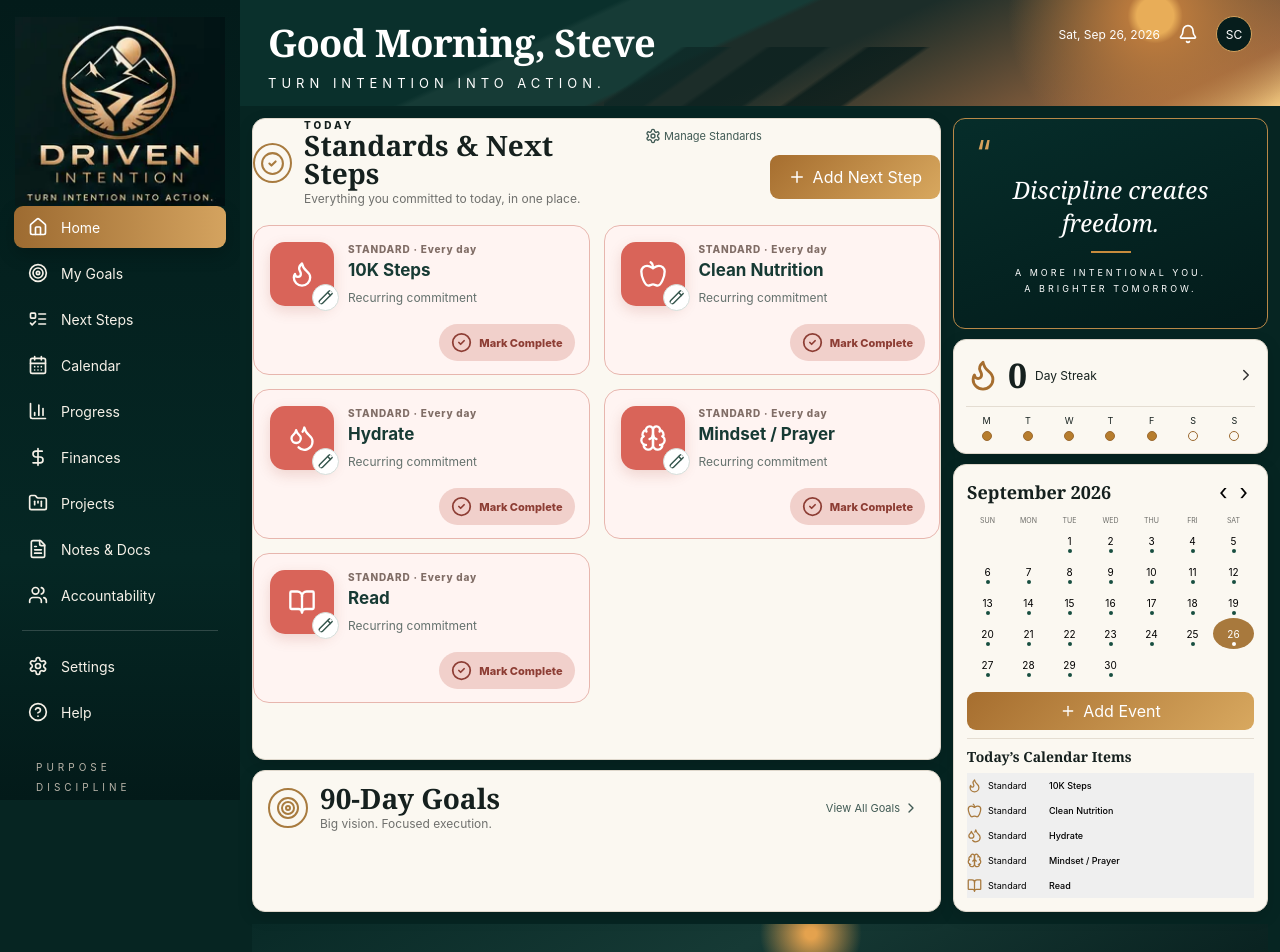
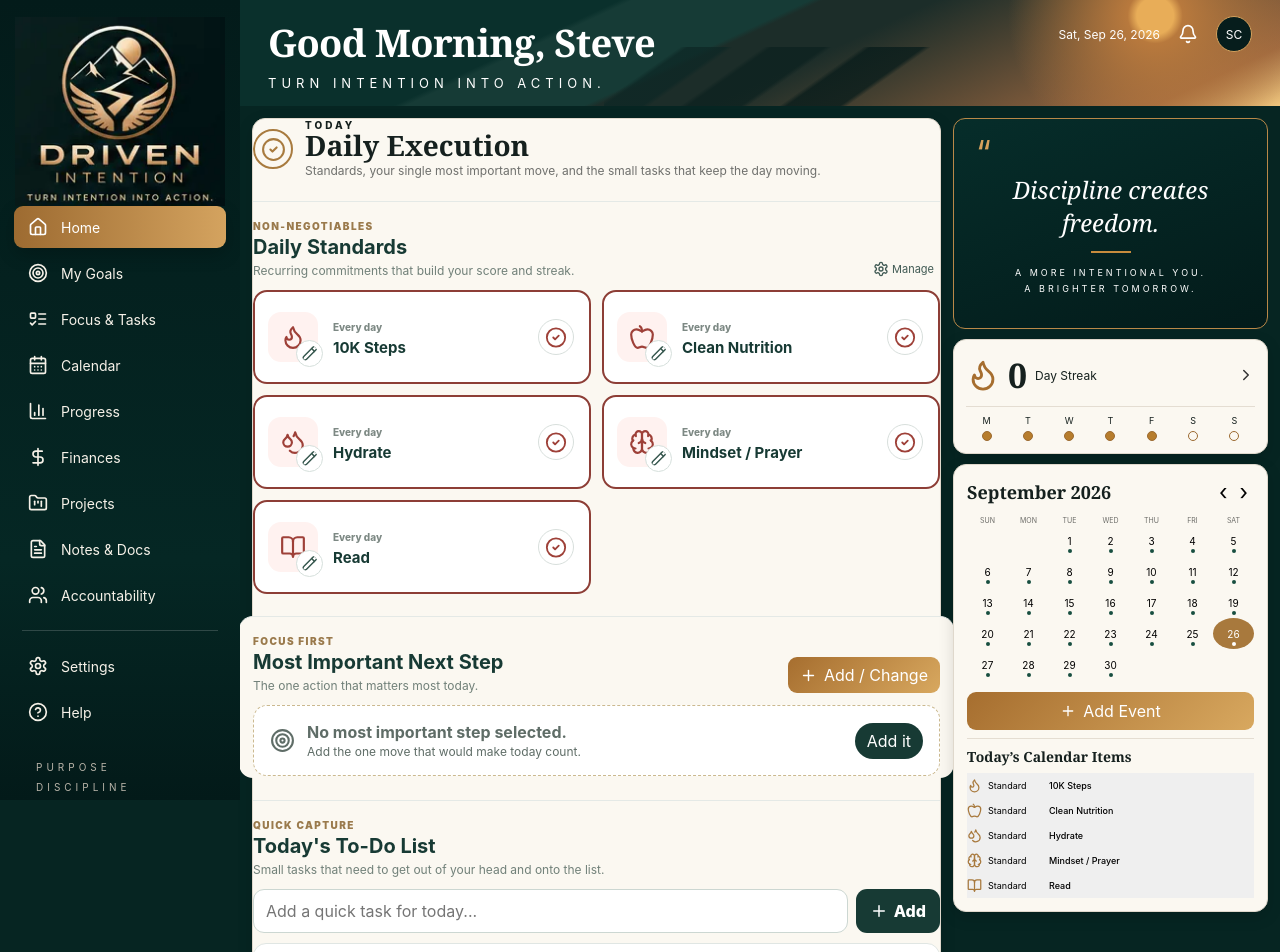
Before and after one commit to stevecrabb82/driven-intention-app, a React (Vite) app: page / in a window 1280 px wide. Shown: the top 952 px of the page. Built offline with nearby package versions, Linux system fonts and the light colour scheme.

Commit message:
Refine daily execution dashboard
Separate recurring standards, the most important next step, and quick daily to-dos with clearer completion styling.

```diff
--- a/src/App.jsx
+++ b/src/App.jsx
@@ -111,10 +111,16 @@ export default function App() {
   const [activePage, setActivePage] = useState("home");
   const [stepEditor, setStepEditor] = useState(null);
   const [standardsEditor, setStandardsEditor] = useState(null);
+  const [quickTodoText, setQuickTodoText] = useState("");
+  const [quickTodos, setQuickTodos] = useState(() => {
+    try { return JSON.parse(localStorage.getItem("driven-intention-quick-todos")) || []; }
+    catch { return []; }
+  });
 
   useEffect(() => localStorage.setItem("driven-intention-goals", JSON.stringify(goals)), [goals]);
   useEffect(() => localStorage.setItem("driven-intention-standards", JSON.stringify(standards)), [standards]);
   useEffect(() => localStorage.setItem("driven-intention-events", JSON.stringify(events)), [events]);
+  useEffect(() => localStorage.setItem("driven-intention-quick-todos", JSON.stringify(quickTodos)), [quickTodos]);
 
   const incompleteGoalMoves = useMemo(
     () => goals.flatMap(g => g.priorities.filter(p => !p.done).map(p => ({
@@ -132,18 +138,30 @@ export default function App() {
     const scheduledSourceIds = new Set(todayEvents.map(e => e.sourcePriorityId).filter(Boolean));
     const scheduled = todayEvents.map(e => {
       const g = goals.find(x => x.id === e.goalId);
+      const sourcePriority = g?.priorities.find(p => p.id === e.sourcePriorityId);
       return {
         id: e.id, text: e.title, type: "event", category: g?.category || "personal",
         goalTitle: g?.title || "Calendar", progress: g?.progress || 0, time: e.time || "",
         sourcePriorityId: e.sourcePriorityId || "", goalId: e.goalId || "", duration: e.duration || 30,
-        reminder: e.reminder || "15", repeat: e.repeat || "none", done: Boolean(e.done), date: e.date
+        reminder: e.reminder || "15", repeat: e.repeat || "none", done: Boolean(e.done), date: e.date,
+        priority: sourcePriority?.priority || e.priority || "normal"
       };
     });
     const unscheduled = goals.flatMap(g => g.priorities
       .filter(p => !scheduledSourceIds.has(p.id) && (!p.date || p.date === dateKey(today)) && (!p.done || p.completedDate === dateKey(today)))
       .map(p => ({...p, type:"goal", goalId:g.id, goalTitle:g.title, category:g.category, progress:g.progress})));
-    return [...scheduled, ...unscheduled].slice(0, 3);
+    return [...scheduled, ...unscheduled];
   }, [todayEvents, goals]);
+
+  const mostImportantMove = useMemo(
+    () => topMoves.find(m => m.priority === "top3" && !m.done) || topMoves.find(m => !m.done) || topMoves.find(m => m.priority === "top3") || topMoves[0] || null,
+    [topMoves]
+  );
+
+  const todaysQuickTodos = useMemo(
+    () => quickTodos.filter(t => t.date === dateKey(today)),
+    [quickTodos]
+  );
 
   const todayKey = dateKey(today);
 
@@ -322,7 +340,7 @@ export default function App() {
       const base = {
         id: crypto.randomUUID(), sourcePriorityId: step.id, title: step.text.trim(),
         date: step.date, time: step.time || "", duration: Number(step.duration) || 30,
-        goalId: step.goalId, reminder: step.reminder, repeat: step.repeat, done:false
+        goalId: step.goalId, reminder: step.reminder, repeat: step.repeat, priority: step.priority, done:false
       };
       const generated = [base];
       if (step.repeat === "weekly") {
@@ -354,6 +372,28 @@ export default function App() {
     if (step.reminder !== "none") requestNotifications();
     scheduleLocalReminder(step);
     setStepEditor(null);
+  }
+
+  function addQuickTodo() {
+    const text = quickTodoText.trim();
+    if (!text) return;
+    setQuickTodos(old => [...old, {id:crypto.randomUUID(), text, date:dateKey(today), done:false}]);
+    setQuickTodoText("");
+  }
+
+  function toggleQuickTodo(id) {
+    setQuickTodos(old => old.map(t => t.id === id ? {...t, done:!t.done} : t));
+  }
+
+  function editQuickTodo(todo) {
+    const next = prompt("Edit to-do", todo.text);
+    if (next === null) return;
+    const text = next.trim();
+    if (!text) {
+      setQuickTodos(old => old.filter(t => t.id !== todo.id));
+      return;
+    }
+    setQuickTodos(old => old.map(t => t.id === todo.id ? {...t, text} : t));
   }
 
   function saveGoal(goal) {
@@ -445,7 +485,7 @@ export default function App() {
         <nav className="main-nav">
           <button className={activePage==="home"?"nav-active":""} onClick={()=>setActivePage("home")}><Home size={20}/> Home</button>
           <button className={activePage==="goals"?"nav-active":""} onClick={()=>setActivePage("goals")}><Target size={20}/> My Goals</button>
-          <button className={activePage==="steps"?"nav-active":""} onClick={()=>setActivePage("steps")}><ListTodo size={20}/> Next Steps</button>
+          <button className={activePage==="steps"?"nav-active":""} onClick={()=>setActivePage("steps")}><ListTodo size={20}/> Focus & Tasks</button>
           <button className={activePage==="calendar"?"nav-active":""} onClick={()=>setActivePage("calendar")}><CalendarDays size={20}/> Calendar</button>
           <button className={activePage==="progress"?"nav-active":""} onClick={()=>setActivePage("progress")}><BarChart3 size={20}/> Progress</button>
           <button className={activePage==="finances"?"nav-active":""} onClick={()=>setActivePage("finances")}><DollarSign size={20}/> Finances</button>
@@ -484,53 +524,83 @@ export default function App() {
                 <div className="heading-icon"><CheckCircle2 size={25}/></div>
                 <div>
                   <p>TODAY</p>
-                  <h2>Standards & Next Steps</h2>
-                  <span>Everything you committed to today, in one place.</span>
-                </div>
-                <div className="daily-actions-buttons">
-                  <button className="text-btn" onClick={() => setStandardsEditor("all")}><Settings size={16}/> Manage Standards</button>
-                  <button className="gold-btn" onClick={() => newStep()}><Plus size={18}/> Add Next Step</button>
+                  <h2>Daily Execution</h2>
+                  <span>Standards, your single most important move, and the small tasks that keep the day moving.</span>
                 </div>
               </div>
 
-              <div className="daily-action-grid">
+              <div className="daily-subsection">
+                <div className="daily-subsection-head">
+                  <div><small>NON-NEGOTIABLES</small><h3>Daily Standards</h3><span>Recurring commitments that build your score and streak.</span></div>
+                  <button className="text-btn" onClick={() => setStandardsEditor("all")}><Settings size={16}/> Manage</button>
+                </div>
+                <div className="standards-focus-grid">
                   {standardsForToday.map(s => {
                     const done = standardDone(s);
                     const linkedGoal = goals.find(g => g.id === s.goalId);
                     return (
-                    <article key={"standard-"+s.id} className={"daily-action-card standard-action " + (done ? "is-complete" : "is-incomplete")}>
-                      <button className="daily-action-icon" onClick={() => setStandardsEditor(s.id)} title="Edit this standard">
-                        <StandardIcon type={s.icon} size={28}/>
-                        <Pencil size={13} className="icon-edit-mark"/>
+                      <article key={"standard-"+s.id} className={"focus-standard-card " + (done ? "is-complete" : "is-incomplete")}>
+                        <button className="focus-status-icon" onClick={() => setStandardsEditor(s.id)} title="Edit this standard">
+                          <StandardIcon type={s.icon} size={26}/>
+                          <Pencil size={12} className="icon-edit-mark"/>
                         </button>
-                      <button className="daily-action-copy daily-action-edit-zone" onClick={() => setStandardsEditor(s.id)} title="Edit this standard">
-                        <small>STANDARD · {standardScheduleLabel(s)}</small>
-                        <h3>{s.text}</h3>
-                        <p>{linkedGoal ? <>Moves toward: <b>{linkedGoal.title}</b></> : "Recurring commitment"}</p>
+                        <button className="focus-card-copy" onClick={() => setStandardsEditor(s.id)}>
+                          <small>{standardScheduleLabel(s)}</small>
+                          <h4>{s.text}</h4>
+                          {linkedGoal && <p>{linkedGoal.title}</p>}
                         </button>
-                      <button className="daily-complete-btn" onClick={() => toggleStandardCompletion(s.id)}>
-                        <CheckCircle2 size={21}/>{done ? "Complete" : "Mark Complete"}
+                        <button className="focus-check-btn" onClick={() => toggleStandardCompletion(s.id)} aria-label={done ? "Mark incomplete" : "Mark complete"}>
+                          <CheckCircle2 size={23}/>
                         </button>
                       </article>
                     );
                   })}
-                {topMoves.map(move => (
-                  <article key={"move-"+move.id} className={"daily-action-card next-step-action " + (move.done ? "is-complete" : "is-incomplete")}>
-                    <button className="daily-action-icon" onClick={() => editMove(move)} title="Edit this next step">
-                      {move.type === "event" ? <CalendarDays size={28}/> : move.category === "health" ? <Dumbbell size={28}/> : move.category === "personal" ? <BookOpen size={28}/> : <BriefcaseBusiness size={28}/>}
-                      <Pencil size={13} className="icon-edit-mark"/>
+                </div>
+              </div>
+
+              <div className="daily-subsection important-subsection">
+                <div className="daily-subsection-head">
+                  <div><small>FOCUS FIRST</small><h3>Most Important Next Step</h3><span>The one action that matters most today.</span></div>
+                  <button className="gold-btn small-gold-btn" onClick={() => newStep()}><Plus size={17}/> Add / Change</button>
+                </div>
+                {mostImportantMove ? (
+                  <article className={"most-important-card " + (mostImportantMove.done ? "is-complete" : "is-incomplete")}>
+                    <button className="focus-status-icon" onClick={() => editMove(mostImportantMove)}>
+                      {mostImportantMove.type === "event" ? <CalendarDays size={29}/> : mostImportantMove.category === "health" ? <Dumbbell size={29}/> : mostImportantMove.category === "personal" ? <BookOpen size={29}/> : <Target size={29}/>}
+                      <Pencil size={12} className="icon-edit-mark"/>
                     </button>
-                    <button className="daily-action-copy daily-action-edit-zone" onClick={() => editMove(move)} title="Edit this next step">
-                      <small>NEXT STEP · {categories.find(c => c.id === move.category)?.label || "Personal"}</small>
-                      <h3>{move.text}</h3>
-                      <p>Moves toward: <b>{move.goalTitle}</b>{move.time ? <> · {move.time}</> : null}</p>
+                    <button className="most-important-copy" onClick={() => editMove(mostImportantMove)}>
+                      <small>{categories.find(c => c.id === mostImportantMove.category)?.label || "Personal"} · {mostImportantMove.time || "Today"}</small>
+                      <h3>{mostImportantMove.text}</h3>
+                      <p>Moves toward: <b>{mostImportantMove.goalTitle}</b></p>
                     </button>
-                    <button className="daily-complete-btn" onClick={() => completeMove(move)}>
-                      <CheckCircle2 size={21}/>{move.done ? "Complete" : "Mark Complete"}
+                    <button className="most-important-complete" onClick={() => completeMove(mostImportantMove)}>
+                      <CheckCircle2 size={21}/>{mostImportantMove.done ? "Complete" : "Mark Complete"}
                     </button>
                   </article>
+                ) : (
+                  <div className="empty-important"><Target size={25}/><div><b>No most important step selected.</b><span>Add the one move that would make today count.</span></div><button onClick={() => newStep()}>Add it</button></div>
+                )}
+              </div>
+
+              <div className="daily-subsection todo-subsection">
+                <div className="daily-subsection-head">
+                  <div><small>QUICK CAPTURE</small><h3>Today's To-Do List</h3><span>Small tasks that need to get out of your head and onto the list.</span></div>
+                </div>
+                <div className="quick-todo-add">
+                  <input value={quickTodoText} onChange={e=>setQuickTodoText(e.target.value)} onKeyDown={e=>e.key==="Enter"&&addQuickTodo()} placeholder="Add a quick task for today..."/>
+                  <button onClick={addQuickTodo}><Plus size={18}/> Add</button>
+                </div>
+                <div className="quick-todo-list">
+                  {todaysQuickTodos.map(todo => (
+                    <div className={"quick-todo-row "+(todo.done?"done":"")} key={todo.id}>
+                      <button className="todo-check" onClick={()=>toggleQuickTodo(todo.id)}><CheckCircle2 size={21}/></button>
+                      <button className="todo-text" onClick={()=>editQuickTodo(todo)}>{todo.text}</button>
+                      <button className="todo-edit" onClick={()=>editQuickTodo(todo)}><Pencil size={16}/></button>
+                    </div>
                   ))}
-                {!standardsForToday.length && !topMoves.length && <div className="clear-card"><CheckCircle2 size={34}/><b>You’re clear for today.</b><span>Add a standard or next step to get started.</span></div>}
+                  {!todaysQuickTodos.length && <p className="no-items">No extra to-dos yet. Keep this list light.</p>}
+                </div>
               </div>
             </section>
 
@@ -631,7 +701,7 @@ export default function App() {
           </section>
         ) : activePage === "steps" ? (
           <section className="page-shell">
-            <div className="page-title"><div><p>ACTION</p><h2>Next Steps</h2><span>Every action stays connected to the goal it moves forward.</span></div><button className="gold-btn" onClick={()=>newStep()}><Plus size={18}/> Add Next Step</button></div>
+            <div className="page-title"><div><p>ACTION</p><h2>Focus & Tasks</h2><span>Choose the most important next step, then manage the rest of your actions.</span></div><button className="gold-btn" onClick={()=>newStep()}><Plus size={18}/> Add Next Step</button></div>
             <div className="steps-section-heading">
               <div><p>RECURRING</p><h3>Today’s Standards</h3><span>These populate automatically from the schedule you choose.</span></div>
               <button className="text-btn" onClick={() => setStandardsEditor("all")}><Settings size={16}/> Manage Standards</button>
@@ -767,7 +837,7 @@ function StepModal({ step, goals, onClose, onSave }) {
         <label>Duration<select value={draft.duration} onChange={e=>setDraft({...draft,duration:Number(e.target.value)})}><option value="15">15 min</option><option value="30">30 min</option><option value="45">45 min</option><option value="60">1 hour</option><option value="90">90 min</option><option value="120">2 hours</option></select></label>
         <label>Reminder<select value={draft.reminder} onChange={e=>setDraft({...draft,reminder:e.target.value})}><option value="none">None</option><option value="0">At start</option><option value="15">15 min before</option><option value="30">30 min before</option><option value="60">1 hour before</option></select></label>
         <label>Repeat<select value={draft.repeat} onChange={e=>setDraft({...draft,repeat:e.target.value})}><option value="none">Does not repeat</option><option value="daily">Daily</option><option value="weekdays">Weekdays</option><option value="weekly">Weekly</option></select></label>
-        <label>Priority<select value={draft.priority} onChange={e=>setDraft({...draft,priority:e.target.value})}><option value="normal">Normal</option><option value="top3">Top 3</option></select></label>
+        <label>Priority<select value={draft.priority} onChange={e=>setDraft({...draft,priority:e.target.value})}><option value="normal">Normal</option><option value="top3">Most Important Next Step</option></select></label>
       </div>
       {timed && <div className="timeblock-note"><CalendarDays size={17}/><span>This step will appear on your calendar and on Today when its date arrives.</span></div>}
       <div className="notification-note"><Bell size={17}/><span>Browser reminders work while this web app is open. Reliable background phone push is the next notification layer we’ll add.</span></div>
--- a/src/styles.css
+++ b/src/styles.css
@@ -399,3 +399,335 @@
     min-height:72px;
   }
 }
+
+
+/* Daily Execution: standards + most important next step + quick to-dos */
+.daily-subsection{
+  margin-top:22px;
+  padding-top:18px;
+  border-top:1px solid #e4e9e6;
+}
+.daily-subsection:first-of-type{margin-top:14px;}
+.daily-subsection-head{
+  display:flex;
+  align-items:flex-end;
+  justify-content:space-between;
+  gap:16px;
+  margin-bottom:12px;
+}
+.daily-subsection-head small{
+  display:block;
+  color:#9a7a4c;
+  font-size:10px;
+  font-weight:900;
+  letter-spacing:.14em;
+  margin-bottom:3px;
+}
+.daily-subsection-head h3{
+  margin:0;
+  color:#173a34;
+  font-size:20px;
+}
+.daily-subsection-head span{
+  display:block;
+  margin-top:4px;
+  color:#718079;
+  font-size:12px;
+}
+
+.standards-focus-grid{
+  display:grid;
+  grid-template-columns:repeat(2,minmax(0,1fr));
+  gap:11px;
+}
+.focus-standard-card{
+  display:grid;
+  grid-template-columns:54px minmax(0,1fr) 38px;
+  gap:11px;
+  align-items:center;
+  min-height:94px;
+  padding:12px 13px;
+  border-radius:14px;
+  background:#fff;
+  border:2px solid #dedfdd;
+}
+.focus-standard-card.is-incomplete{
+  border-color:#8d3e36;
+}
+.focus-standard-card.is-complete{
+  border-color:#3f7c59;
+}
+.focus-status-icon{
+  position:relative;
+  width:50px;
+  height:50px;
+  border-radius:13px;
+  border:0;
+  display:flex;
+  align-items:center;
+  justify-content:center;
+  cursor:pointer;
+  background:#fff;
+}
+.is-incomplete .focus-status-icon{
+  color:#9e4038;
+  background:#fff2f0;
+}
+.is-complete .focus-status-icon{
+  color:#3f7c59;
+  background:#edf7f0;
+}
+.focus-card-copy{
+  border:0;
+  background:transparent;
+  text-align:left;
+  padding:0;
+  min-width:0;
+  cursor:pointer;
+}
+.focus-card-copy small{
+  color:#7d8984;
+  font-size:10px;
+  font-weight:800;
+}
+.focus-card-copy h4{
+  margin:3px 0 2px;
+  color:#173a34;
+  font-size:15px;
+  line-height:1.3;
+  white-space:normal;
+  word-break:break-word;
+}
+.focus-card-copy p{
+  margin:0;
+  color:#7a8882;
+  font-size:11px;
+  line-height:1.35;
+}
+.focus-check-btn{
+  width:36px;
+  height:36px;
+  display:flex;
+  align-items:center;
+  justify-content:center;
+  border-radius:999px;
+  border:1px solid #d8dfdc;
+  background:#fff;
+  cursor:pointer;
+  color:#9e4038;
+}
+.is-complete .focus-check-btn{
+  color:#3f7c59;
+  background:#edf7f0;
+  border-color:#bdd5c5;
+}
+
+.important-subsection{
+  background:#fbf8f1;
+  margin-left:-14px;
+  margin-right:-14px;
+  padding:18px 14px 2px;
+  border-radius:14px;
+}
+.small-gold-btn{padding:8px 12px!important;}
+.most-important-card{
+  position:relative;
+  display:grid;
+  grid-template-columns:66px minmax(0,1fr);
+  gap:15px;
+  align-items:start;
+  min-height:142px;
+  padding:18px;
+  border-radius:16px;
+  border:2px solid #b99558;
+  background:#fff;
+  box-shadow:0 8px 22px rgba(64,54,35,.08);
+}
+.most-important-card.is-incomplete .focus-status-icon{
+  color:#9e4038;
+  background:#fff2f0;
+}
+.most-important-card.is-complete{
+  border-color:#3f7c59;
+  background:#f7fbf8;
+}
+.most-important-copy{
+  border:0;
+  background:transparent;
+  text-align:left;
+  padding:0 4px 42px 0;
+  cursor:pointer;
+}
+.most-important-copy small{
+  color:#8d7047;
+  font-size:10px;
+  font-weight:900;
+  letter-spacing:.08em;
+}
+.most-important-copy h3{
+  margin:6px 0;
+  color:#173a34;
+  font-size:20px;
+  line-height:1.28;
+  white-space:normal;
+  word-break:break-word;
+}
+.most-important-copy p{
+  margin:0;
+  color:#66746f;
+  font-size:12px;
+}
+.most-important-copy p b{color:#345a50;}
+.most-important-complete{
+  position:absolute;
+  right:15px;
+  bottom:14px;
+  display:inline-flex;
+  align-items:center;
+  gap:7px;
+  border:0;
+  border-radius:999px;
+  padding:8px 12px;
+  cursor:pointer;
+  font-size:11px;
+  font-weight:800;
+  background:#f0ddd9;
+  color:#8c4037;
+}
+.most-important-card.is-complete .most-important-complete{
+  background:#dcecdf;
+  color:#2e6b4a;
+}
+.empty-important{
+  display:flex;
+  align-items:center;
+  gap:12px;
+  padding:16px;
+  border:1px dashed #cbb98f;
+  border-radius:14px;
+  background:#fff;
+  color:#5f6d67;
+}
+.empty-important div{flex:1;}
+.empty-important b,.empty-important span{display:block;}
+.empty-important span{font-size:12px;margin-top:2px;}
+.empty-important button{
+  border:0;
+  border-radius:999px;
+  padding:8px 12px;
+  background:#173a34;
+  color:#fff;
+  cursor:pointer;
+}
+
+.quick-todo-add{
+  display:flex;
+  gap:8px;
+  margin-bottom:10px;
+}
+.quick-todo-add input{
+  flex:1;
+  min-width:0;
+  border:1px solid #ccd7d2;
+  border-radius:11px;
+  padding:11px 12px;
+  font:inherit;
+  color:#253a34;
+}
+.quick-todo-add button{
+  display:inline-flex;
+  align-items:center;
+  gap:6px;
+  border:0;
+  border-radius:11px;
+  padding:10px 14px;
+  background:#173a34;
+  color:#fff;
+  font-weight:800;
+  cursor:pointer;
+}
+.quick-todo-list{
+  border:1px solid #e0e6e3;
+  border-radius:13px;
+  overflow:hidden;
+  background:#fff;
+}
+.quick-todo-row{
+  display:grid;
+  grid-template-columns:42px minmax(0,1fr) 42px;
+  align-items:center;
+  min-height:48px;
+  border-bottom:1px solid #edf0ee;
+}
+.quick-todo-row:last-child{border-bottom:0;}
+.quick-todo-row.done{background:#f2f8f4;}
+.todo-check,.todo-edit,.todo-text{
+  border:0;
+  background:transparent;
+  cursor:pointer;
+}
+.todo-check{
+  color:#9e4038;
+  height:100%;
+}
+.quick-todo-row.done .todo-check{color:#3f7c59;}
+.todo-text{
+  text-align:left;
+  padding:9px 4px;
+  color:#263b35;
+  font-size:13px;
+}
+.quick-todo-row.done .todo-text{
+  color:#75817d;
+  text-decoration:line-through;
+}
+.todo-edit{
+  color:#6c7a74;
+  height:100%;
+}
+
+@media (max-width:900px){
+  .standards-focus-grid{grid-template-columns:1fr;}
+}
+@media (max-width:680px){
+  .daily-subsection-head{
+    align-items:flex-start;
+    flex-direction:column;
+  }
+  .focus-standard-card{
+    grid-template-columns:54px minmax(0,1fr) 40px;
+  }
+  .most-important-card{
+    grid-template-columns:58px minmax(0,1fr);
+    padding:15px;
+  }
+  .most-important-copy h3{font-size:18px;}
+  .quick-todo-add{
+    flex-direction:column;
+  }
+  .quick-todo-add button{
+    justify-content:center;
+  }
+}
+
+/* Refine status treatment: use border/icon color instead of solid red/green blocks */
+.daily-action-card.is-incomplete,
+.daily-action-card.is-complete{
+  background:#fff;
+}
+.daily-action-card.is-incomplete{
+  border-color:#8d3e36;
+}
+.daily-action-card.is-complete{
+  border-color:#3f7c59;
+}
+.daily-action-card.is-incomplete .daily-action-icon{
+  background:#fff2f0;
+  color:#9e4038;
+  box-shadow:none;
+}
+.daily-action-card.is-complete .daily-action-icon{
+  background:#edf7f0;
+  color:#3f7c59;
+  box-shadow:none;
+}
```
Lines whose indentation alone changed are shown as unchanged.
